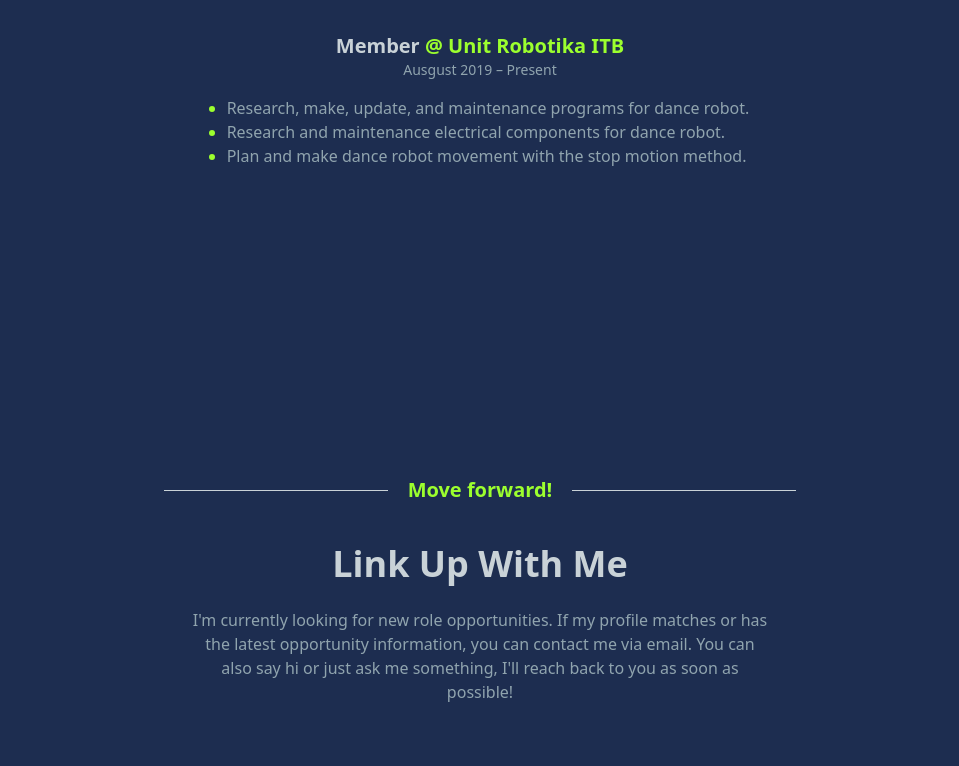
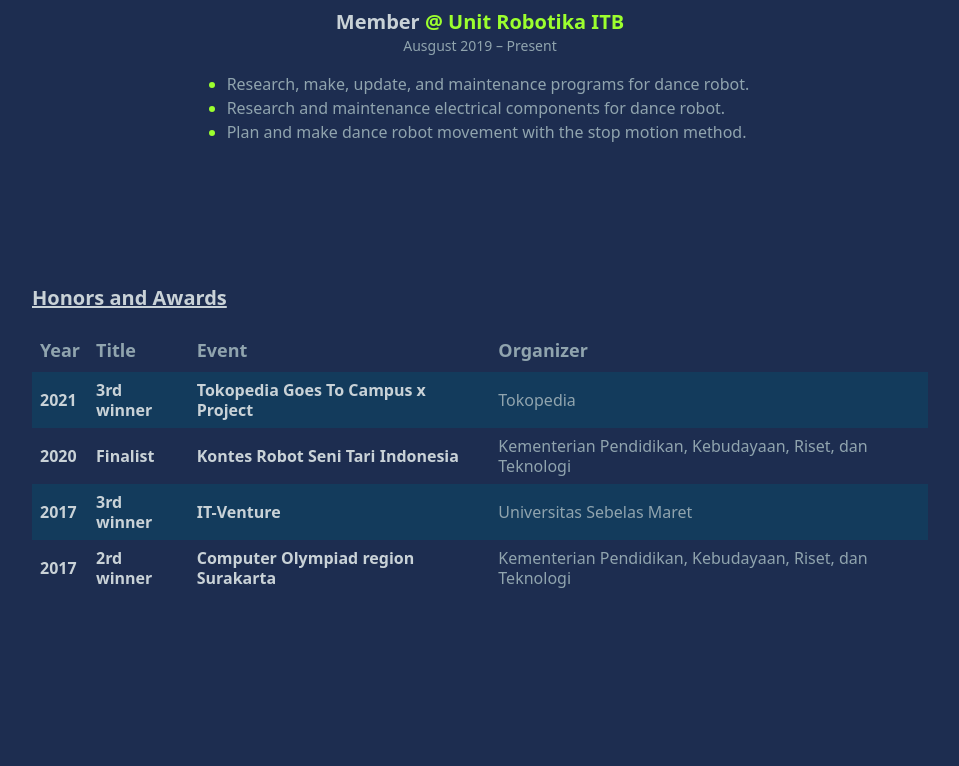
Before and after one commit to sfa119f/syarifuddins-portfolio, a Next.js app: page / in a window 1280 px wide. Shown: the part 3152-3918 px from the top of the page, without its empty margins (160-1119 px from the left). Built offline with nearby package versions, Linux system fonts and the light colour scheme.

Commit message:
add award experience section

```diff
--- /dev/null
+++ b/src/doc/award.json
@@ -0,0 +1,26 @@
+[
+  {
+    "title": "3rd winner",
+    "year": "2021",
+    "event": "Tokopedia Goes To Campus x Project",
+    "organizer": "Tokopedia"
+  },
+  {
+    "title": "Finalist",
+    "year": "2020",
+    "event": "Kontes Robot Seni Tari Indonesia",
+    "organizer": "Kementerian Pendidikan, Kebudayaan, Riset, dan Teknologi"
+  },
+  {
+    "title": "3rd winner",
+    "year": "2017",
+    "event": "IT-Venture",
+    "organizer": "Universitas Sebelas Maret"
+  },
+  {
+    "title": "2rd winner",
+    "year": "2017",
+    "event": "Computer Olympiad region Surakarta",
+    "organizer": "Kementerian Pendidikan, Kebudayaan, Riset, dan Teknologi"
+  }
+]
--- a/src/pages/index.js
+++ b/src/pages/index.js
@@ -6,6 +6,7 @@ import { faLink } from "@fortawesome/free-solid-svg-icons";
 import workExp from "@/doc/workExp.json";
 import ownProject from "@/doc/ownProject.json";
 import organization from "@/doc/organization.json";
+import award from "@/doc/award.json";
 
 export default function Home() {
   const [workActive, setWorkActive] = useState("TTL ID");
@@ -204,17 +205,17 @@ export default function Home() {
           </div>
         </div>
 
-        <div id="organaizations" class="mt-10 min-h-[376px]">
-          <div class="font-bold text-xl text-night-light underline">
+        <div id="organaizations" className="mt-10 min-h-[376px]">
+          <div className="font-bold text-xl text-night-light underline">
             Organizations
           </div>
-          <div class="mt-4 max-w-xl mx-auto">
-            <div class="flex flex-wrap justify-center gap-2 max-w-md mx-auto">
+          <div className="mt-4 max-w-xl mx-auto">
+            <div className="flex flex-wrap justify-center gap-2 max-w-md mx-auto">
               {organization.map((el, idx) => (
                 <div
                   key={idx}
                   onClick={() => setOrgActive(el.id)}
-                  class={`button-menu ${
+                  className={`button-menu ${
                     el.id == orgActive && "text-green-neon link-underline-size"
                   }`}
                 >
@@ -229,15 +230,15 @@ export default function Home() {
                   el.id == orgActive ? "flex" : "hidden"
                 }`}
               >
-                <div class="text-xl font-semibold text-night-light">
+                <div className="text-xl font-semibold text-night-light">
                   {el.role}
-                  <span class="text-green-neon"> @ {el.name}</span>
+                  <span className="text-green-neon"> @ {el.name}</span>
                 </div>
-                <div class="text-sm">
+                <div className="text-sm">
                   {el.start} – {el.end}
                 </div>
-                <div class="mt-4">
-                  <ul class="ml-4 list-disc marker:text-green-neon">
+                <div className="mt-4">
+                  <ul className="ml-4 list-disc marker:text-green-neon">
                     {el.description.map((elDesc, idxDesc) => (
                       <li key={idxDesc}>{elDesc}</li>
                     ))}
@@ -245,6 +246,34 @@ export default function Home() {
                 </div>
               </div>
             ))}
+          </div>
+        </div>
+
+        <div id="awards" className="mt-10">
+          <div className="font-bold text-xl text-night-light underline">
+            Honors and Awards
+          </div>
+          <div className="mt-4">
+            <table className="w-full">
+              <thead>
+                <tr>
+                  <td>Year</td>
+                  <td>Title</td>
+                  <td>Event</td>
+                  <td className="sm-max:hidden">Organizer</td>
+                </tr>
+              </thead>
+              <tbody>
+                {award.map((el, idx) => (
+                  <tr key={idx}>
+                    <td>{el.year}</td>
+                    <td>{el.title}</td>
+                    <td>{el.event}</td>
+                    <td className="sec-cell sm-max:hidden">{el.organizer}</td>
+                  </tr>
+                ))}
+              </tbody>
+            </table>
           </div>
         </div>
       </section>
--- a/src/styles/globals.css
+++ b/src/styles/globals.css
@@ -23,7 +23,7 @@
     @apply p-2 font-bold text-lg
   }
   table tbody tr td {
-    @apply p-2 font-bold text-night-light
+    @apply p-2 font-bold text-night-light leading-5
   }
   table tbody tr:nth-child(odd) {
     @apply bg-navy
```
